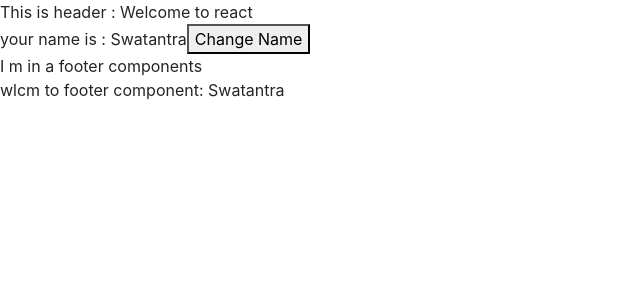
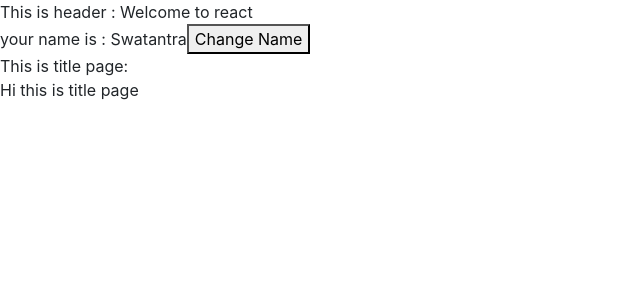
Before and after one commit to swat1000/ReactJS, a React (Create React App) app in the folder ClassLearning/classwork/: page / in a window 1280 px wide. Shown: the top 300 px of the page, without its empty margins (0-640 px from the left). Built offline with nearby package versions, Linux system fonts and the light colour scheme.

Commit message:
WIP: Multiple states manipulation

```diff
--- a/ClassLearning/classwork/src/App.js
+++ b/ClassLearning/classwork/src/App.js
@@ -6,6 +6,7 @@ import { useState } from 'react';
 function App() {
   const [name, setName]=useState('Swatantra')
   // const [Incnum, setNum]=useState(0)
+  const [showtitlepage, setshowtitlepage] = useState(true)
 
   // const contactDetails = {
   //   name: 'Swatantra',
@@ -32,8 +33,9 @@ function App() {
 
   return (
     <div>
-      <Header name={name} setName={setName}></Header>
-      <Contactus name={name}></Contactus>
+      <Header name={name} setName={setName} showtitlepage={showtitlepage} setshowtitlepage={setshowtitlepage}></Header>
+
+      {/* <Contactus name={name}></Contactus> */}
       {/* My Name is {name}
       <button onClick={handleClick}>Click me</button> */}
       {/* <button onClick={RevertClick}>Revert me</button> */}
--- /dev/null
+++ b/ClassLearning/classwork/src/components/Title.js
@@ -0,0 +1,9 @@
+import React from "react";
+
+export default function Title(){
+    return(
+        <div>
+            Hi this is title page
+        </div>
+    )
+}
--- a/ClassLearning/classwork/src/components/header.js
+++ b/ClassLearning/classwork/src/components/header.js
@@ -1,11 +1,13 @@
 import React from "react";
 import './header.css';
 import { useState } from "react";
+import Title from "./Title";
 
-export default function Header({name, setName}) {
+export default function Header({name, setName, showtitlepage, setshowtitlepage}) {
 
   function handleClick() {
       setName('Chaurasia')
+      setshowtitlepage(false)
   }
   return (
 
@@ -16,6 +18,7 @@ export default function Header({name, setName}) {
         your name is : {name}
         <button onClick={handleClick}>Change Name</button>
       </div>
+      This is title page: {showtitlepage ?<Title/> : null}
     </div>
   )
 };
```
